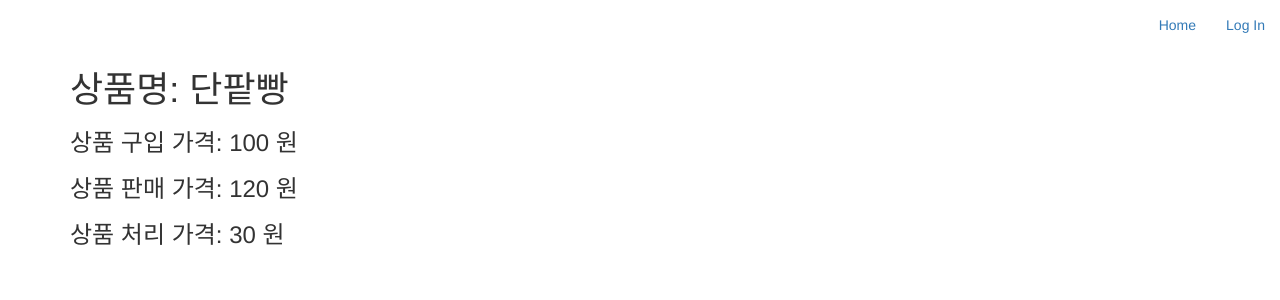
After one commit to inventorycalculator/inventory_manager, a Django app: page /product/1/ in a window 1280 px wide. The commit adds this page. Shown: the top 300 px of the page. Run offline with Django 3.2, Linux system fonts and the light colour scheme; data comes from the database, SQL or seed files in the repository; both versions use the stored data as it was after the commit; some libraries are stand-ins or nearby versions.

Commit message:
상품 세부 페이지 완성

```diff
--- /dev/null
+++ b/manager/templates/product/detail.html
@@ -0,0 +1,10 @@
+{% extends "base.html" %}
+{% block title %}PRODUCT DETAIL{% endblock %}
+{% block content %}
+
+<h1>상품명: {{ product.productName }}</h1>
+<h3>상품 구입 가격: {{ product.buyCost }} 원</h3>
+<h3>상품 판매 가격: {{ product.sellCost }} 원</h3>
+<h3>상품 처리 가격: {{ product.salvageCost }} 원</h3>
+
+{% endblock %}
--- a/manager/templates/product/list.html
+++ b/manager/templates/product/list.html
@@ -1,5 +1,5 @@
 {% extends "base.html" %}
-{% block title %}INVENTORY LIST{% endblock %}
+{% block title %}PRODUCT LIST{% endblock %}
 {% block content %}
 
 <h1>INVENTORY LIST</h1>
--- a/manager/urls.py
+++ b/manager/urls.py
@@ -21,5 +21,6 @@ urlpatterns = [
     name='logout'),
 
     #product list/new/edit
-    url(r'^product/list', views.product_list),  #재고 LIST
+    url(r'^product/list/$', views.product_list, name='product_list'),  #Product List
+    url(r'^product/(?P<pk>\d+)/$', views.product_detail, name='product_detail'),  #Product Detail
 ]
--- a/manager/views.py
+++ b/manager/views.py
@@ -41,3 +41,9 @@ def product_list(request):
     return render(request, 'product/list.html', {
         'product_list': productList,
      })
+
+def product_detail(request, pk):
+    product = Product.objects.get(pk=pk)
+    return render(request, 'product/detail.html', {
+        'product': product,
+    })
```
Also changed, not shown: db.sqlite3, manager/templates/product/edit.html (deleted), manager/templates/product/new.html (deleted).
